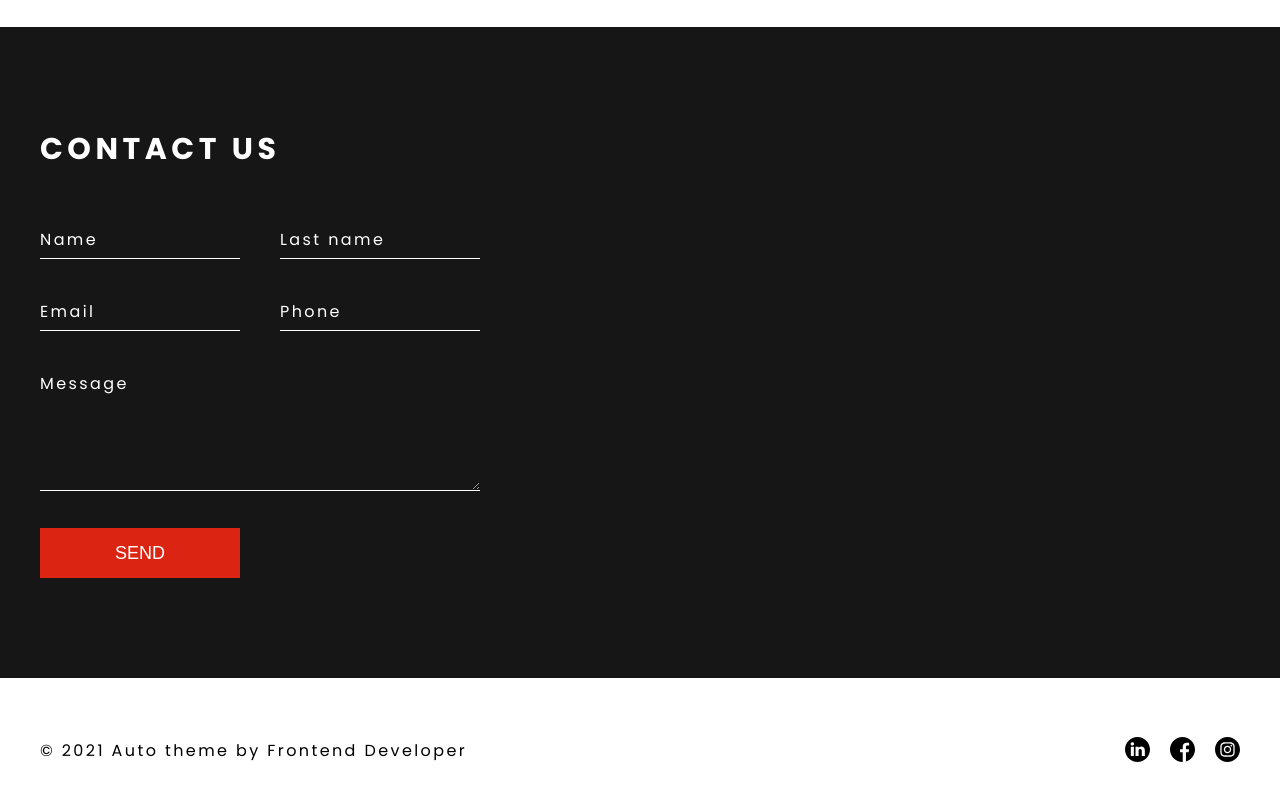
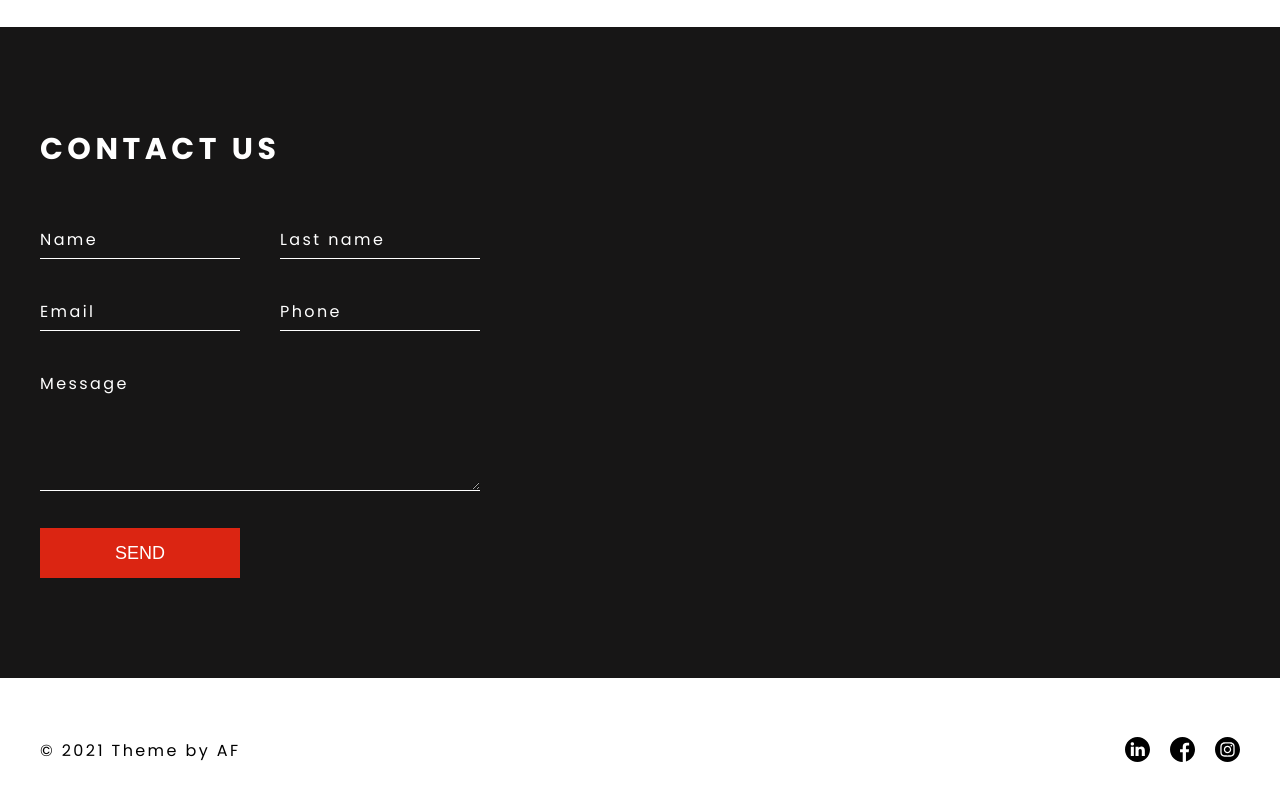
Before and after one commit to ArmanFagradyan/landing-page, a plain HTML site: page index.html in a window 1280 px wide. Shown: the part 3103-3903 px from the top of the page. Drawn offline with Linux system fonts and the light colour scheme.

Commit message:
minor changes

```diff
--- a/index.html
+++ b/index.html
@@ -307,7 +307,7 @@
         <div class="container">
             <div class="footer__wrapper">
                 <p class="copyright">
-                    © 2021 Auto theme by Frontend Developer
+                    © 2021 Theme by AF
                 </p>
                 <div class="footer__soc">
                     <a href="http://linkedin.com" target="_blank"  class="footer__soc__link">
```
